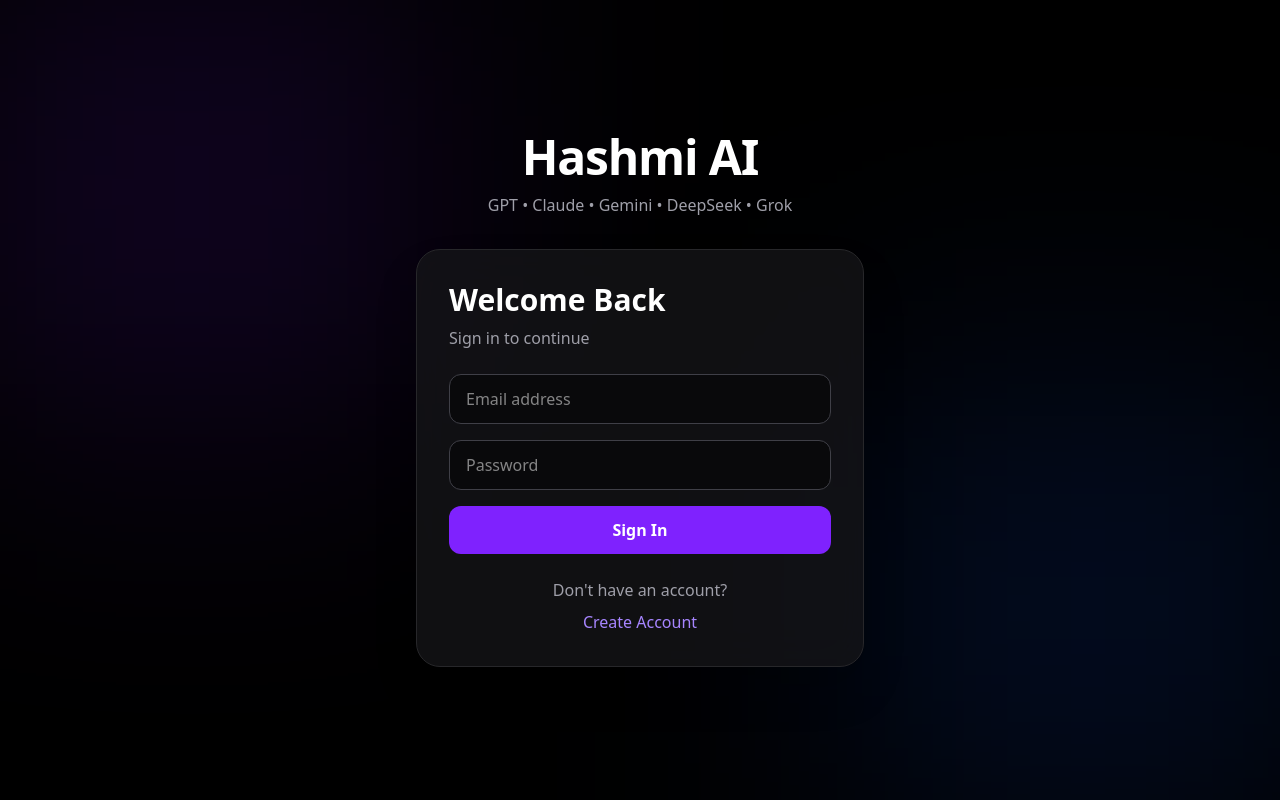
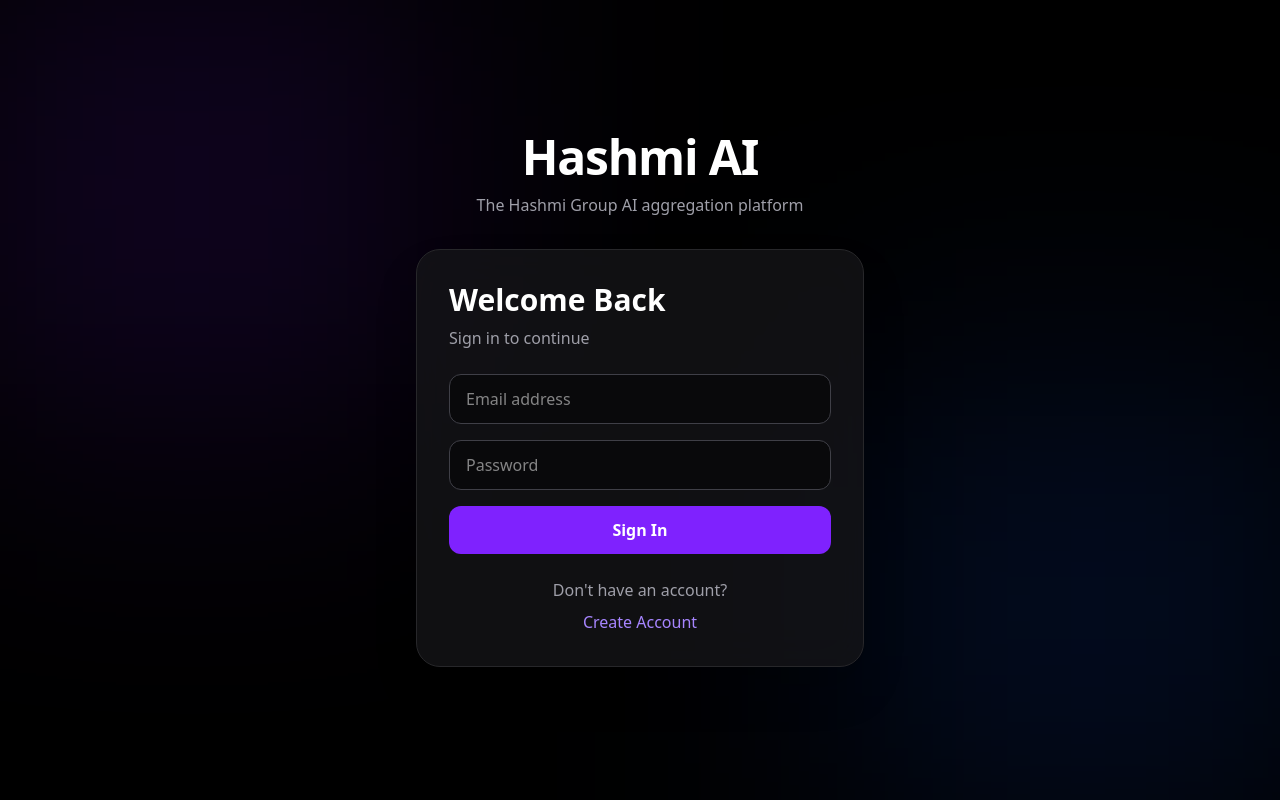
Before and after one commit to asifkhan0870/omni-ai, a Next.js app: page /login in a window 1280 px wide. Built offline with nearby package versions, Linux system fonts and the light colour scheme.

Commit message:
fixing login page

```diff
--- a/src/app/login/page.js
+++ b/src/app/login/page.js
@@ -75,7 +75,7 @@
             </h1>
 
             <p className="mt-3 text-zinc-400">
-              GPT • Claude • Gemini • DeepSeek • Grok
+            The Hashmi Group AI aggregation platform
             </p>
 
           </div>
--- a/src/app/signup/page.js
+++ b/src/app/signup/page.js
@@ -75,7 +75,7 @@
             </h1>
 
             <p className="mt-3 text-zinc-400">
-              GPT • Claude • Gemini • DeepSeek • Grok
+              The Hashmi Group AI aggregation platform
             </p>
 
           </div>
```
